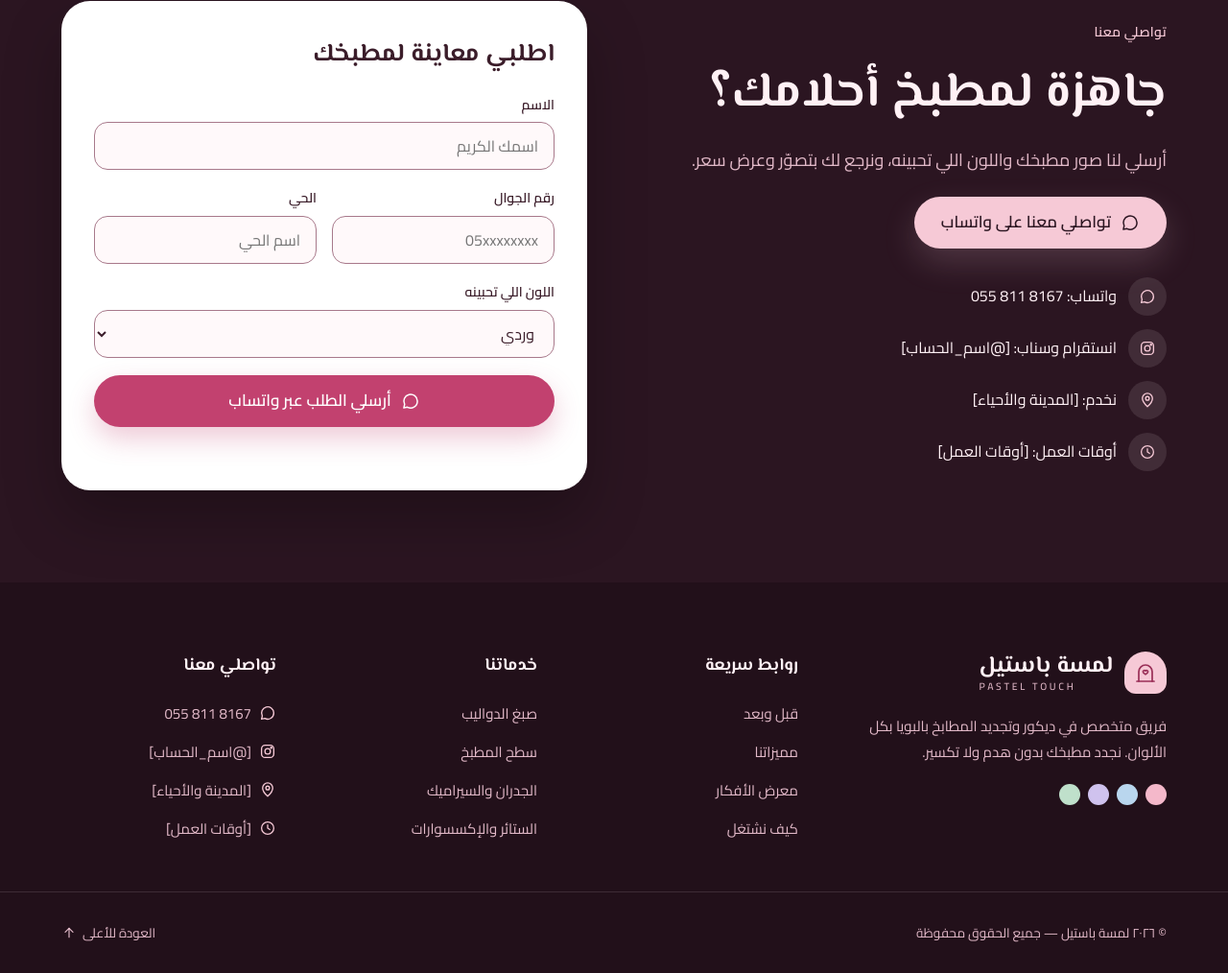
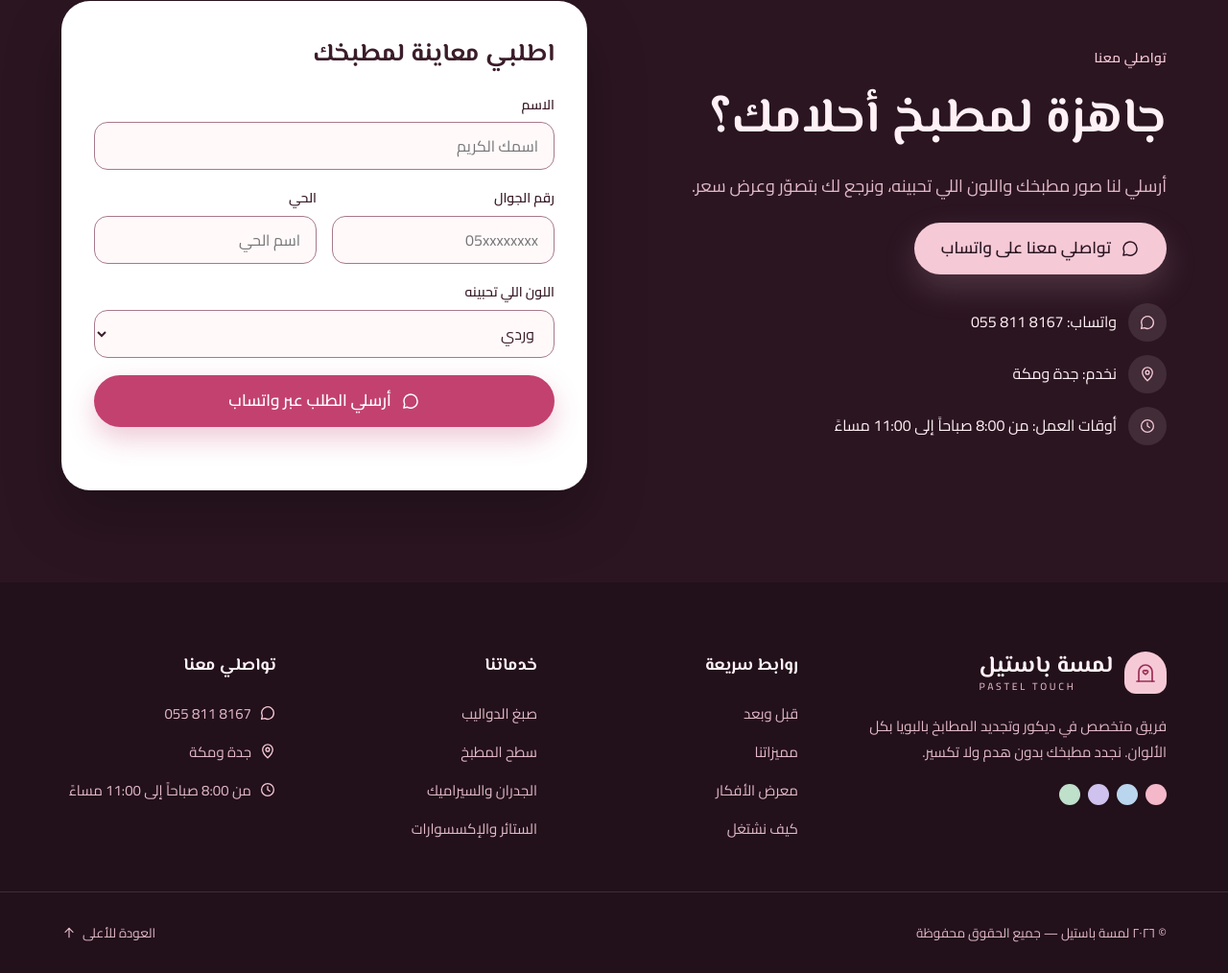
Before and after one commit to ahmedsalemawbal-cmd/pastel-touch, a plain HTML site: page index.html in a window 1280 px wide. Shown: the part 5477-6491 px from the top of the page at 96% size. Drawn offline with Linux system fonts and the light colour scheme.

Commit message:
إزالة انستقرام وإضافة منطقة الخدمة وأوقات العمل
Co-Authored-By: Claude Opus 5.5 <noreply@anthropic.com>
Claude-Session: https://claude.ai/code/session_01EQdZVk2wdL92f67XXHn9Wg

```diff
--- a/index.html
+++ b/index.html
@@ -261,9 +261,8 @@
       <a class="btn btn-blush" href="#contact" data-wa><svg width="20" height="20" aria-hidden="true"><use href="#i-chat"/></svg>تواصلي معنا على واتساب</a>
       <ul class="contact-list">
         <li><span class="icon-tile"><svg width="18" height="18" aria-hidden="true"><use href="#i-chat"/></svg></span><span>واتساب: <span data-wa-text dir="ltr">055 811 8167</span></span></li>
-        <li><span class="icon-tile"><svg width="18" height="18" aria-hidden="true"><use href="#i-camera"/></svg></span><span>انستقرام وسناب: [@اسم_الحساب]</span></li>
-        <li><span class="icon-tile"><svg width="18" height="18" aria-hidden="true"><use href="#i-pin"/></svg></span><span>نخدم: [المدينة والأحياء]</span></li>
-        <li><span class="icon-tile"><svg width="18" height="18" aria-hidden="true"><use href="#i-clock"/></svg></span><span>أوقات العمل: [أوقات العمل]</span></li>
+        <li><span class="icon-tile"><svg width="18" height="18" aria-hidden="true"><use href="#i-pin"/></svg></span><span>نخدم: جدة ومكة</span></li>
+        <li><span class="icon-tile"><svg width="18" height="18" aria-hidden="true"><use href="#i-clock"/></svg></span><span>أوقات العمل: من 8:00 صباحاً إلى 11:00 مساءً</span></li>
       </ul>
     </div>
 
@@ -341,9 +340,8 @@
       <h3>تواصلي معنا</h3>
       <ul>
         <li><a href="#contact" data-wa><svg width="18" height="18" aria-hidden="true"><use href="#i-chat"/></svg><span dir="ltr">055 811 8167</span></a></li>
-        <li><svg width="18" height="18" aria-hidden="true"><use href="#i-camera"/></svg><span>[@اسم_الحساب]</span></li>
-        <li><svg width="18" height="18" aria-hidden="true"><use href="#i-pin"/></svg><span>[المدينة والأحياء]</span></li>
-        <li><svg width="18" height="18" aria-hidden="true"><use href="#i-clock"/></svg><span>[أوقات العمل]</span></li>
+        <li><svg width="18" height="18" aria-hidden="true"><use href="#i-pin"/></svg><span>جدة ومكة</span></li>
+        <li><svg width="18" height="18" aria-hidden="true"><use href="#i-clock"/></svg><span>من 8:00 صباحاً إلى 11:00 مساءً</span></li>
       </ul>
     </div>
   </div>
```
Also changed, not shown: 1 other file.
